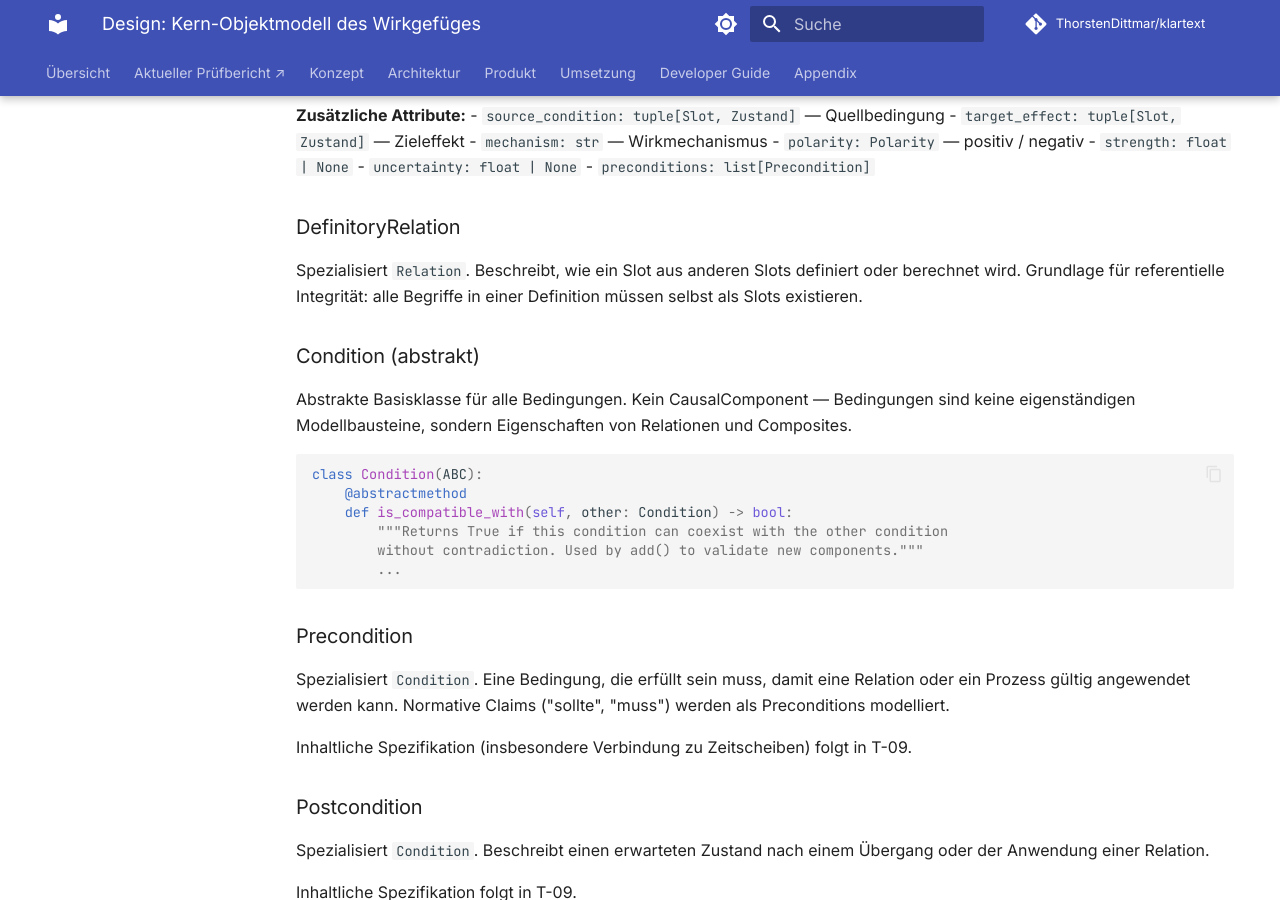
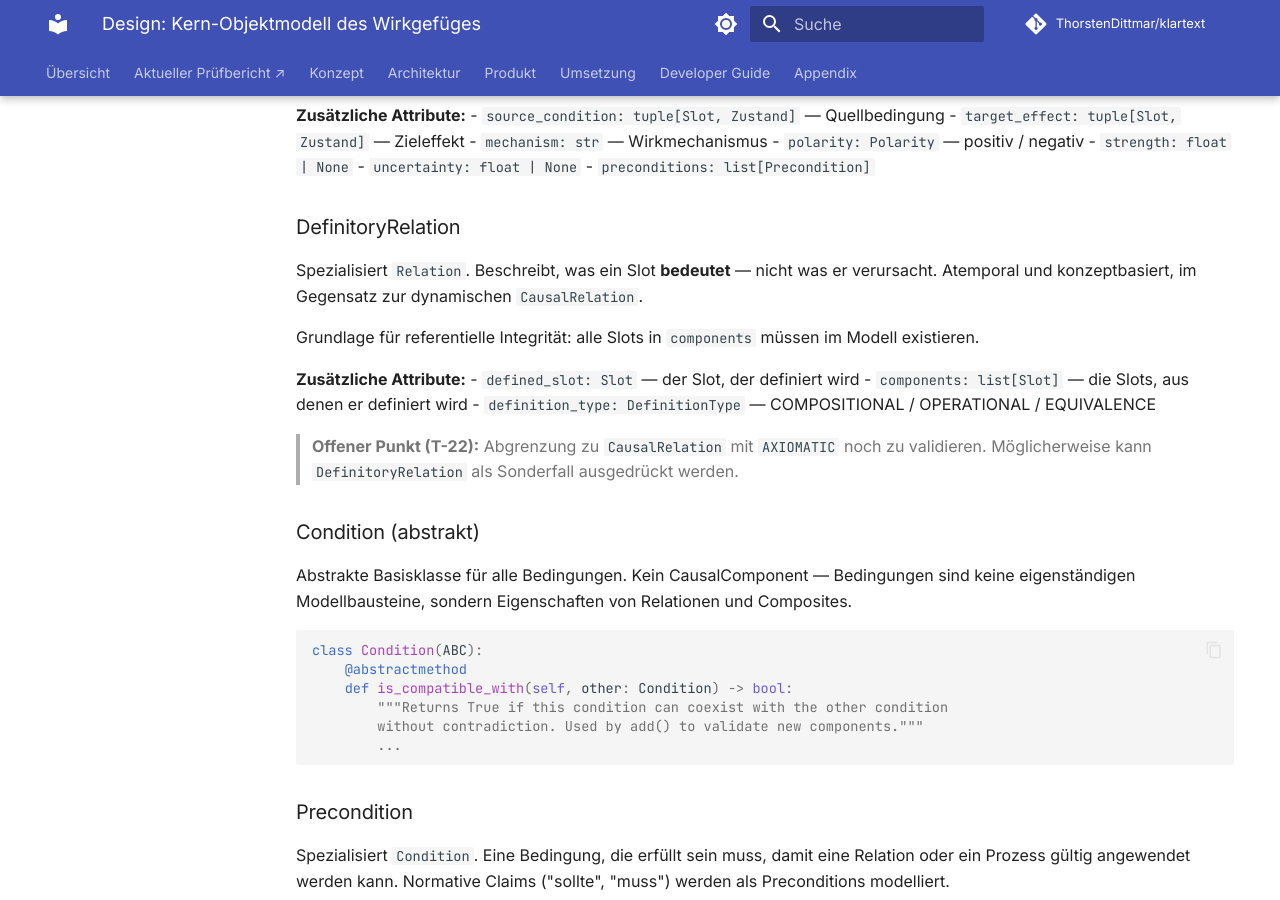
Before and after one commit to ThorstenDittmar/klartext, an MkDocs documentation site: the page built from docs/superpowers/specs/2026-06-01-causal-core-object-model-design.md, in a window 1280 px wide and 900 px high, scrolled down 4343 px. Built offline with MkDocs 1.6.1 and Material for MkDocs 9.7.7, drawn with Linux system fonts in a browser that asks for light colours; comment, search, counter and statistics services are not loaded.

Commit message:
docs: DefinitoryRelation beschreiben — Bedeutung statt Dynamik
DefinitoryRelation als atemporal/konzeptbasierte Relation definiert,
abgegrenzt von CausalRelation (dynamisch/zustandsbasiert).
Referentielle Integrität über components-Liste. Abgrenzungsfrage
als T-22 zurückgestellt.

Co-Authored-By: Claude Sonnet 4.6 <noreply@anthropic.com>

```diff
--- a/docs/superpowers/specs/2026-06-01-causal-core-object-model-design.md
+++ b/docs/superpowers/specs/2026-06-01-causal-core-object-model-design.md
@@ -166,7 +166,16 @@ Spezialisiert `Relation`. Beschreibt einen gerichteten Wirkzusammenhang zwischen
 - `preconditions: list[Precondition]`
 
 ### DefinitoryRelation
-Spezialisiert `Relation`. Beschreibt, wie ein Slot aus anderen Slots definiert oder berechnet wird. Grundlage für referentielle Integrität: alle Begriffe in einer Definition müssen selbst als Slots existieren.
+Spezialisiert `Relation`. Beschreibt, was ein Slot **bedeutet** — nicht was er verursacht. Atemporal und konzeptbasiert, im Gegensatz zur dynamischen `CausalRelation`.
+
+Grundlage für referentielle Integrität: alle Slots in `components` müssen im Modell existieren.
+
+**Zusätzliche Attribute:**
+- `defined_slot: Slot` — der Slot, der definiert wird
+- `components: list[Slot]` — die Slots, aus denen er definiert wird
+- `definition_type: DefinitionType` — COMPOSITIONAL / OPERATIONAL / EQUIVALENCE
+
+> **Offener Punkt (T-22):** Abgrenzung zu `CausalRelation` mit `AXIOMATIC` noch zu validieren. Möglicherweise kann `DefinitoryRelation` als Sonderfall ausgedrückt werden.
 
 ### Condition (abstrakt)
 Abstrakte Basisklasse für alle Bedingungen. Kein CausalComponent — Bedingungen sind keine eigenständigen Modellbausteine, sondern Eigenschaften von Relationen und Composites.
```
